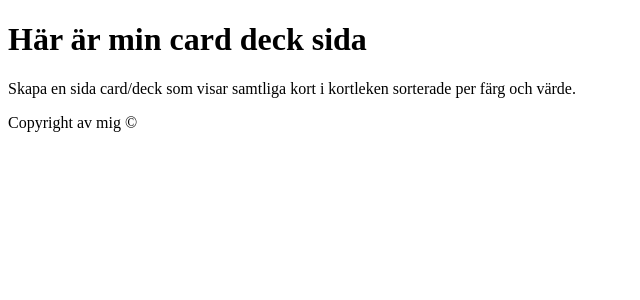
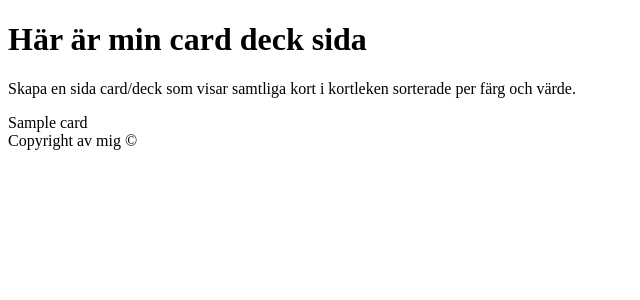
Before and after one commit to KristofferOhlund/mvc, a Symfony app: template templates/cards/card_deck.html.twig in a window 1280 px wide. Shown: the part 240-540 px from the top of the page, without its empty margins (0-640 px from the left). Run offline with Twig, Linux system fonts and the light colour scheme; the template is opened without the code that fills it: most values are stand-ins (such as "Sample title", 1, 10 or a date in 2020); some libraries are stand-ins or nearby versions.

Commit message:
Add new template to display a deck of cards

```diff
--- a/templates/cards/card_deck.html.twig
+++ b/templates/cards/card_deck.html.twig
@@ -10,4 +10,10 @@
 <p>
     Skapa en sida card/deck som visar samtliga kort i kortleken sorterade per färg och värde.
 </p>
+<div class="card-container">
+    {% for card in cards %}
+    <span class="card"> {{ card }}</span>
+    {% endfor %}
+</div>
+
 {% endblock main%}
```
